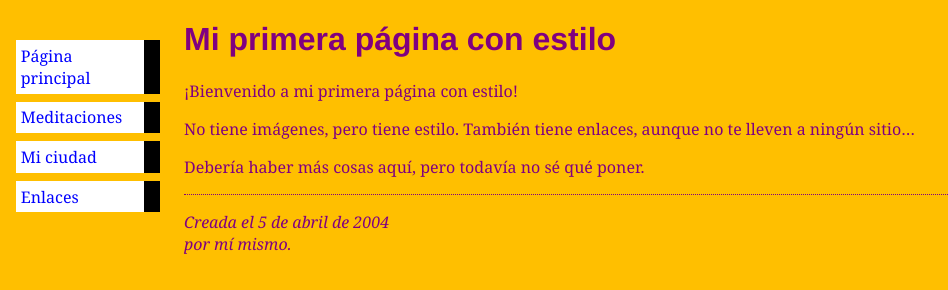
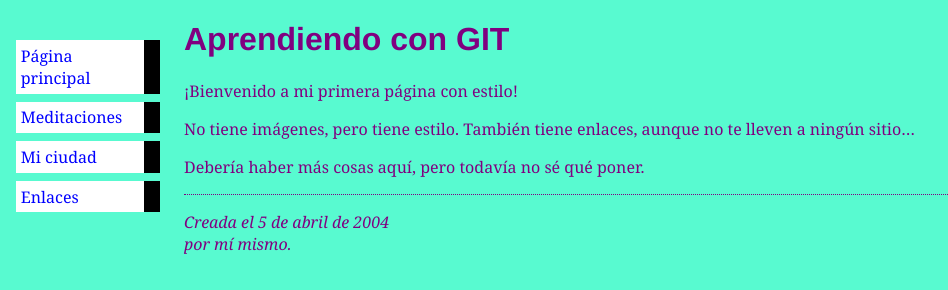
Before and after one commit to iHarold1/Web-Practica1, a plain HTML site: page index.html in a window 1280 px wide. Shown: the whole page, without its empty margins (0-948 px from the left). Drawn offline with Linux system fonts and the light colour scheme.

Commit message:
iMi segunda version

```diff
--- a/index.html
+++ b/index.html
@@ -3,7 +3,7 @@
 <head>
 	<meta charset="utf-8" />
 
-  <title>Mi primera página con estilo</title>
+  <title>Mi primera pagina web</title>
   <link rel="stylesheet" href="miestilo.css">
 </head>
 
@@ -17,7 +17,7 @@
 </ul>
 
 <!-- Contenido principal -->
-<h1>Mi primera página con estilo</h1>
+<h1>Aprendiendo con GIT</h1>
 
 <p>¡Bienvenido a mi primera página con estilo!
 
--- a/miestilo.css
+++ b/miestilo.css
@@ -3,7 +3,7 @@ body {
   font-family: Georgia, "Times New Roman",
         Times, serif;
   color: purple;
-  background-color: #FFBF00 }
+  background-color: #58FAD0 }
 ul.navbar {
   list-style-type: none;
   padding: 0;
```
